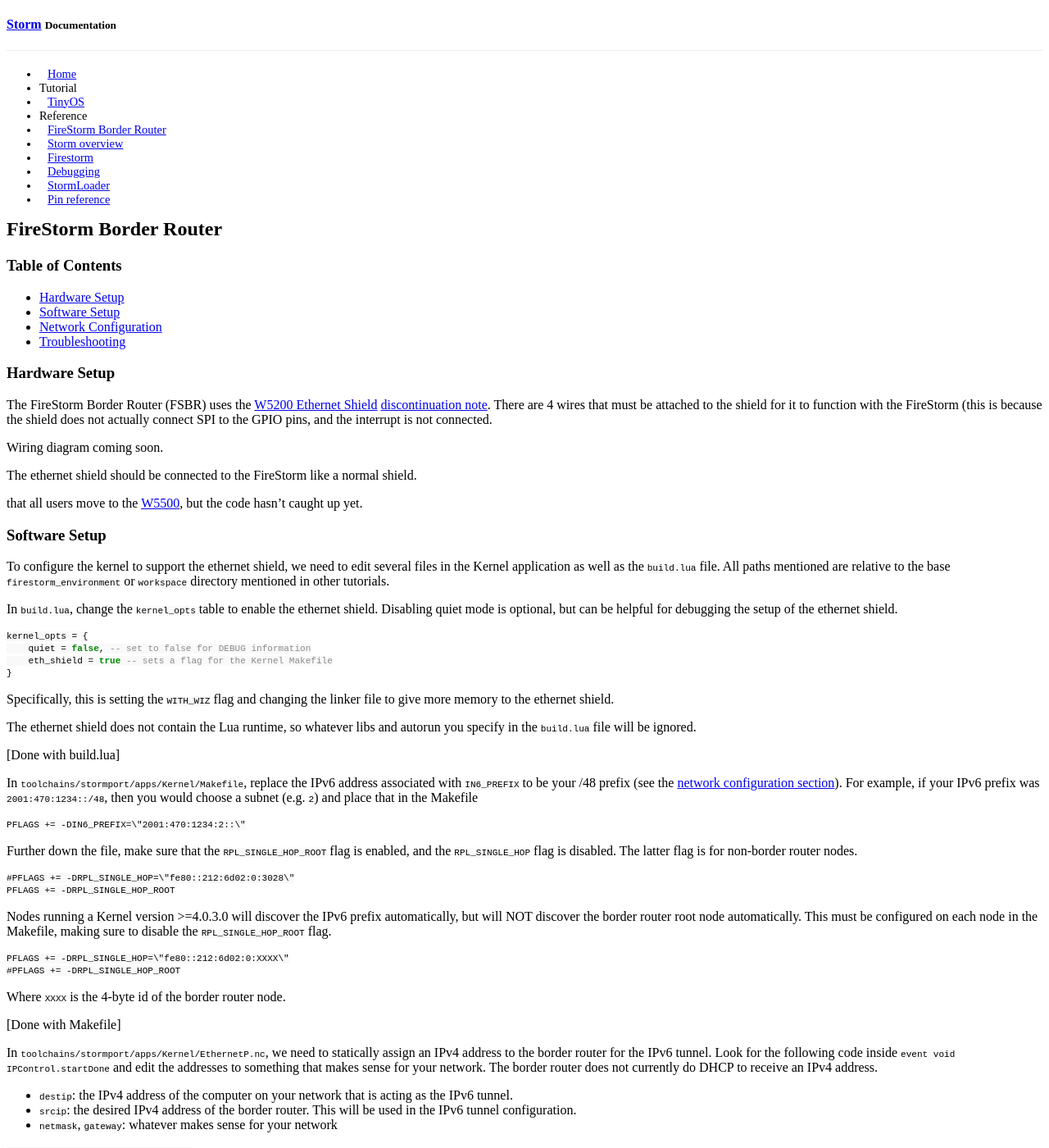
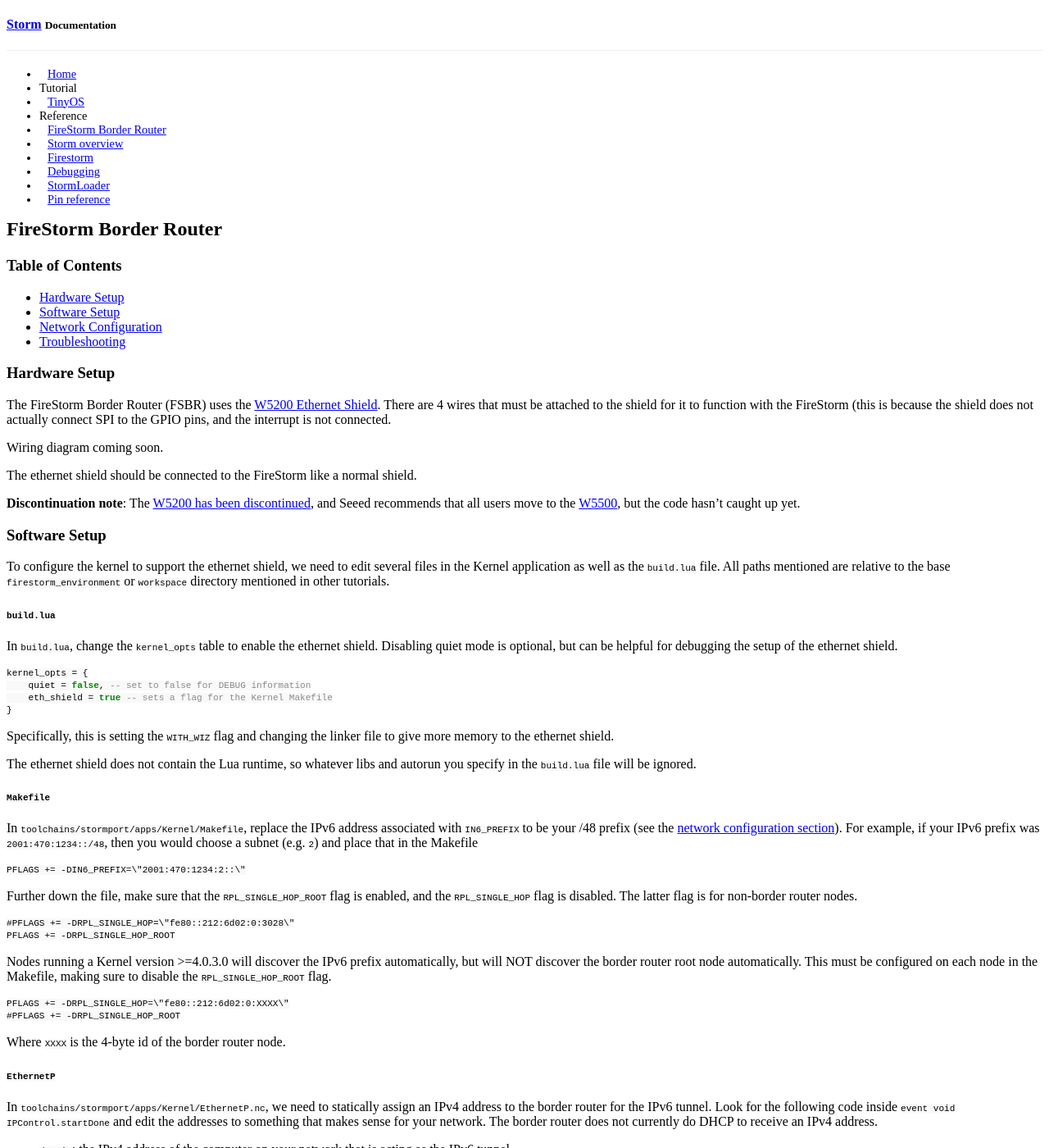
Before and after one commit to SoftwareDefinedBuildings/storm, a Jekyll site: the page built from docs/_posts/2015-06-02-borderrouter.md, in a window 1280 px wide and 1400 px high. Shown: the whole window at 82% size. Built offline with Jekyll 4.4.1, drawn with Linux system fonts in a browser that asks for light colours; Markdown is read by kramdown in place of the engine named in the settings; a style sheet for code colours, icons or effects is not loaded.

Commit message:
fix links

```diff
--- a/docs/_posts/2015-06-02-borderrouter.md
+++ b/docs/_posts/2015-06-02-borderrouter.md
@@ -24,7 +24,7 @@ Wiring diagram coming soon.
 
 The ethernet shield should be connected to the FireStorm like a normal shield.
 
-[discontinuation note]: The [W5200 has been discontinued](http://www.seeedstudio.com/depot/W5200-Ethernet-Shield-p-1577.html), and Seeed recommends
+**Discontinuation note**: The [W5200 has been discontinued](http://www.seeedstudio.com/depot/W5200-Ethernet-Shield-p-1577.html), and Seeed recommends
 that all users move to the [W5500](http://www.seeedstudio.com/depot/W5500-Ethernet-Shield-p-2433.html), but the code hasn't caught up yet.
 
 ### <a name="software"> Software Setup
@@ -49,7 +51,7 @@ to the ethernet shield.
 The ethernet shield does not contain the Lua runtime, so whatever libs and autorun you specify in
 the `build.lua` file will be ignored.
 
-[Done with build.lua]
+#### `Makefile`
 
 In `toolchains/stormport/apps/Kernel/Makefile`, replace the IPv6 address associated with
 `IN6_PREFIX` to be your /48 prefix (see the [network configuration section](#netweork)). For example, if your IPv6 prefix was `2001:470:1234::/48`, then
@@ -78,7 +80,7 @@ PFLAGS += -DRPL_SINGLE_HOP=\"fe80::212:6d02:0:XXXX\"
 
 Where `XXXX` is the 4-byte id of the border router node.
 
-[Done with Makefile]
+#### `EthernetP`
 
 In `toolchains/stormport/apps/Kernel/EthernetP.nc`, we need to statically assign an IPv4 address to
 the border router for the IPv6 tunnel. Look for the following code inside `event void
```
Also changed, not shown: other parts of docs/_posts/2015-06-02-borderrouter.md (+3 -1 lines).
